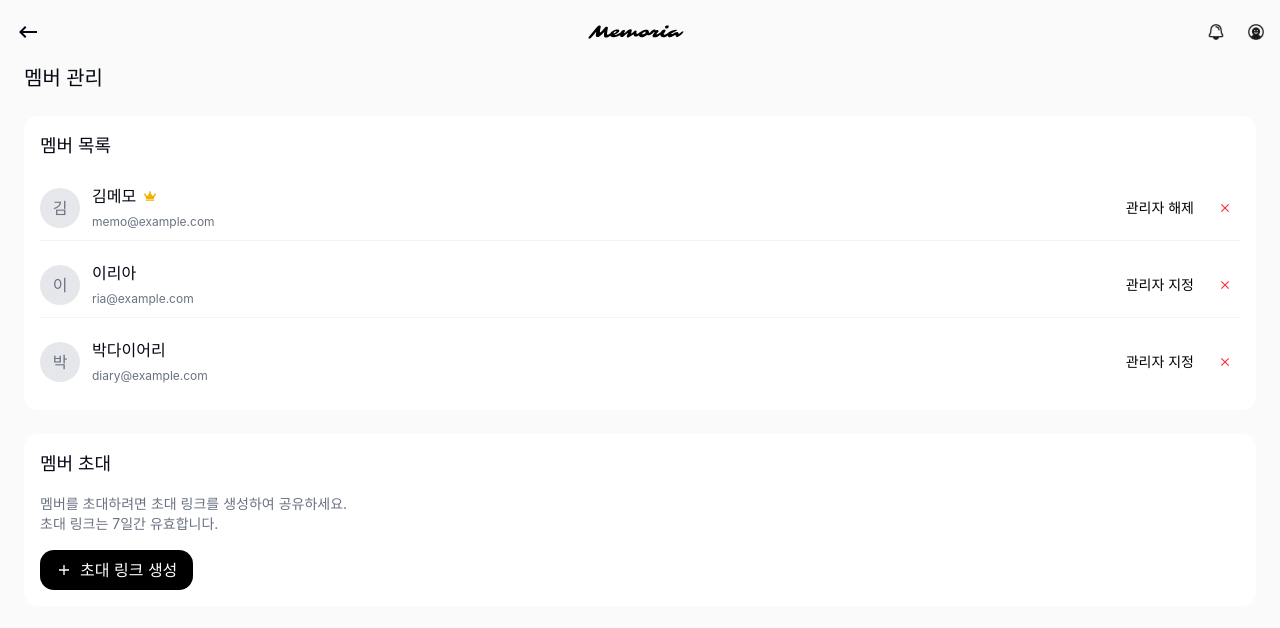
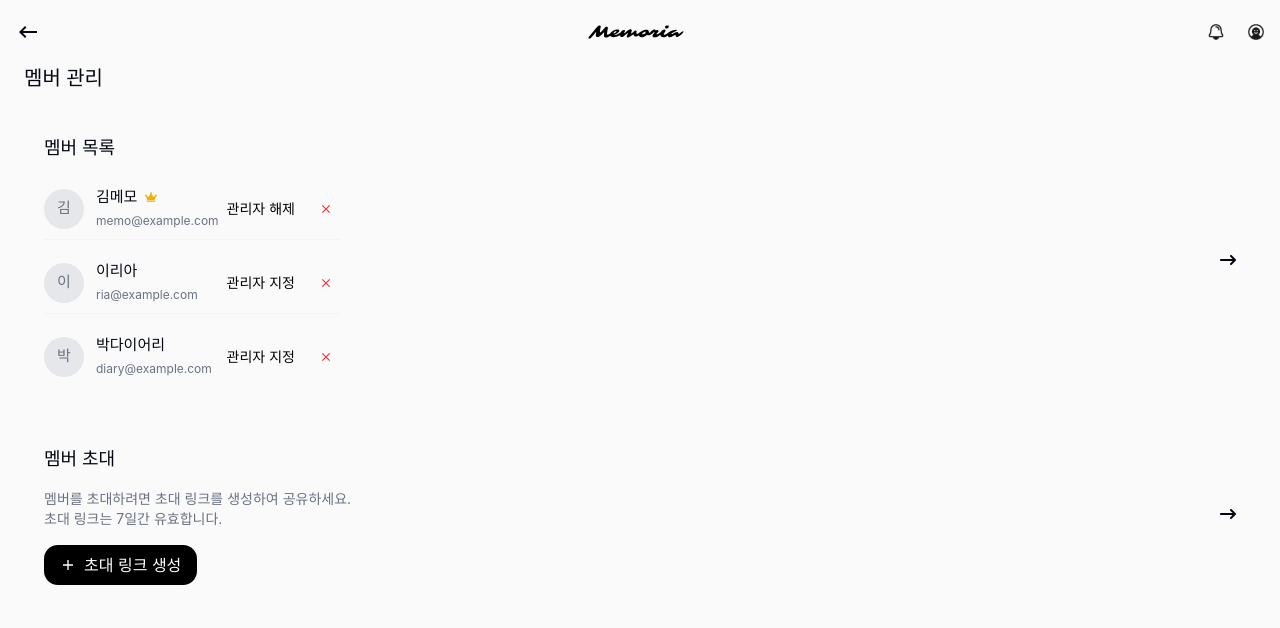
Before and after one commit to Capstone-Memoria/Memoria-Front, a React (Vite) app: page /diary/1/members in a window 1280 px wide. Shown: the top 628 px of the page. Built offline with nearby package versions, Linux system fonts and the light colour scheme; sample sign-in values are in the browser's storage; a web font is replaced by a local one.

Commit message:
feat: Card 컴포넌트 삭제 및 Banner 컴포넌트 추가, Input 컴포넌트에 아이콘 기능 추가

```diff
--- /dev/null
+++ b/src/components/base/Banner.tsx
@@ -0,0 +1,42 @@
+import { cn } from "@/lib/utils/className";
+import { HTMLAttributes } from "react";
+import { FaArrowRightLong } from "react-icons/fa6";
+
+const variantMap = {
+  default: "bg-transparent",
+  green: "bg-emerald-500 text-white",
+};
+
+interface BannerProps extends HTMLAttributes<HTMLDivElement> {
+  title?: string;
+  variant?: keyof typeof variantMap;
+  children?: React.ReactNode;
+}
+
+const Banner: React.FC<BannerProps> = ({
+  variant = "default",
+  title,
+  children,
+  ...props
+}) => {
+  return (
+    <div
+      {...props}
+      className={cn(
+        "flex justify-between items-center rounded-[10px] px-5 py-4",
+        variantMap[variant],
+        props.className
+      )}
+    >
+      <div className={"flex flex-col gap-0.5"}>
+        <div className={"text-[11px]"}>{title}</div>
+        <div className={"text-[15px]"}>{children}</div>
+      </div>
+      <div>
+        <FaArrowRightLong />
+      </div>
+    </div>
+  );
+};
+
+export default Banner;
--- a/src/components/base/Card.tsx
+++ /dev/null
@@ -1,13 +0,0 @@
-import { cn } from "@/lib/utils/className";
-import { HTMLAttributes } from "react";
-
-const Card: React.FC<HTMLAttributes<HTMLDivElement>> = ({ ...props }) => {
-  return (
-    <div
-      {...props}
-      className={cn("bg-white rounded-xl p-4", props.className)}
-    />
-  );
-};
-
-export default Card;
--- a/src/components/base/Input.tsx
+++ b/src/components/base/Input.tsx
@@ -17,6 +17,7 @@ interface InputProps extends InputHTMLAttributes<HTMLInputElement> {
   helperTextClassName?: string;
   isError?: boolean;
   variant?: keyof typeof variantMap;
+  icon?: React.ReactNode;
 }
 
 export default function Input({
@@ -40,10 +41,24 @@ export default function Input({
           {label}
         </div>
       )}
+
       <div className={"relative w-full"}>
+        <div className={"w-full flex items-center gap-3"}>
+          {props.icon && (
+            <div
+              className={cn("", {
+                "text-red-500": isError,
+              })}
+            >
+              {props.icon}
+            </div>
+          )}
           <input
             {...props}
-          className={cn("w-full py-2 focus:outline-none", variantMap[variant])}
+            className={cn(
+              "flex-1 py-2 focus:outline-none",
+              variantMap[variant]
+            )}
             onFocus={(e) => {
               setFocused(true);
               props.onFocus?.(e);
@@ -53,6 +68,7 @@ export default function Input({
               props.onBlur?.(e);
             }}
           />
+        </div>
 
         <div
           className={cn(
--- a/src/components/diary/Diary.tsx
+++ b/src/components/diary/DiaryBook.tsx
@@ -2,14 +2,14 @@ import { cn } from "@/lib/utils/className";
 import { HTMLAttributes } from "react";
 import DiaryCover from "./DiaryCover";
 
-interface DiaryProps extends HTMLAttributes<HTMLDivElement> {
+interface DiaryBookProps extends HTMLAttributes<HTMLDivElement> {
   title: string;
   memberCount: number;
   pinned: boolean;
   notificationCount: number;
 }
 
-const Diary: React.FC<DiaryProps> = ({
+const DiaryBook: React.FC<DiaryBookProps> = ({
   title,
   memberCount,
   pinned,
@@ -37,4 +37,4 @@ const Diary: React.FC<DiaryProps> = ({
   );
 };
 
-export default Diary;
+export default DiaryBook;
--- a/src/features/diary/pages/ViewDiaryPage.tsx
+++ b/src/features/diary/pages/ViewDiaryPage.tsx
@@ -1,9 +1,11 @@
 import api from "@/api";
+import Banner from "@/components/base/Banner";
+import Input from "@/components/base/Input";
 import Page from "@/components/page/Page";
 import { Drawer, DrawerContent, DrawerTrigger } from "@/components/ui/drawer";
 import { useQuery } from "@tanstack/react-query";
 import { useState } from "react";
-import { IoCalendarOutline } from "react-icons/io5";
+import { IoCalendarOutline, IoSearch } from "react-icons/io5";
 import { MdOutlineKeyboardBackspace } from "react-icons/md";
 import { RiMore2Fill } from "react-icons/ri";
 import { useNavigate, useParams } from "react-router-dom";
@@ -90,8 +92,20 @@ const ViewDiaryPage = () => {
           </div>
         </div>
       </Page.Header>
-      <Page.Content>PageContent</Page.Content>
-      <Page.Footer>Footer</Page.Footer>
+      <Page.Content>
+        <Banner
+          variant={"green"}
+          title={"우리 일기장은 어떤 일기장일까?"}
+          className={"mt-2"}
+        >
+          메모리아에게 일기장 분석받기
+        </Banner>
+        <Input
+          icon={<IoSearch className={"text-base"} />}
+          placeholder={"작성자, 제목, 내용 검색"}
+          className={"text-[13px] w-full mt-5"}
+        />
+      </Page.Content>
     </Page.Container>
   );
 };
--- a/src/features/main/pages/MainPage.tsx
+++ b/src/features/main/pages/MainPage.tsx
@@ -1,6 +1,6 @@
 import api from "@/api";
 import Button from "@/components/base/Button";
-import Diary from "@/components/diary/Diary";
+import DiaryBook from "@/components/diary/DiaryBook";
 import DefaultHeader from "@/components/layout/DefaultHeader";
 import Page from "@/components/page/Page";
 import { cn } from "@/lib/utils";
@@ -153,7 +153,7 @@ const MainPage = () => {
               </div>
             ) : (
               filteredDiaries.map((diary) => (
-                <Diary
+                <DiaryBook
                   onClick={() => navigate(`/diary/${diary.id}`)}
                   key={diary.id}
                   title={diary.title}
```
Also changed, not shown: src/features/diary/pages/DiaryMemberPage.tsx (+43 -28 lines), 2 other files (tests, documents, lock files or other folders). Lines whose indentation alone changed are shown as unchanged.
